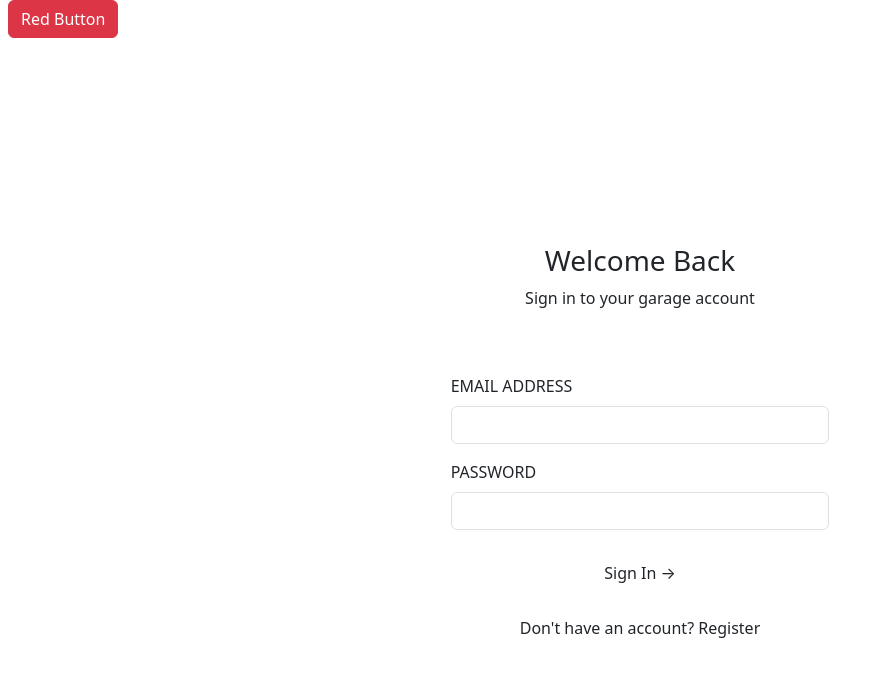
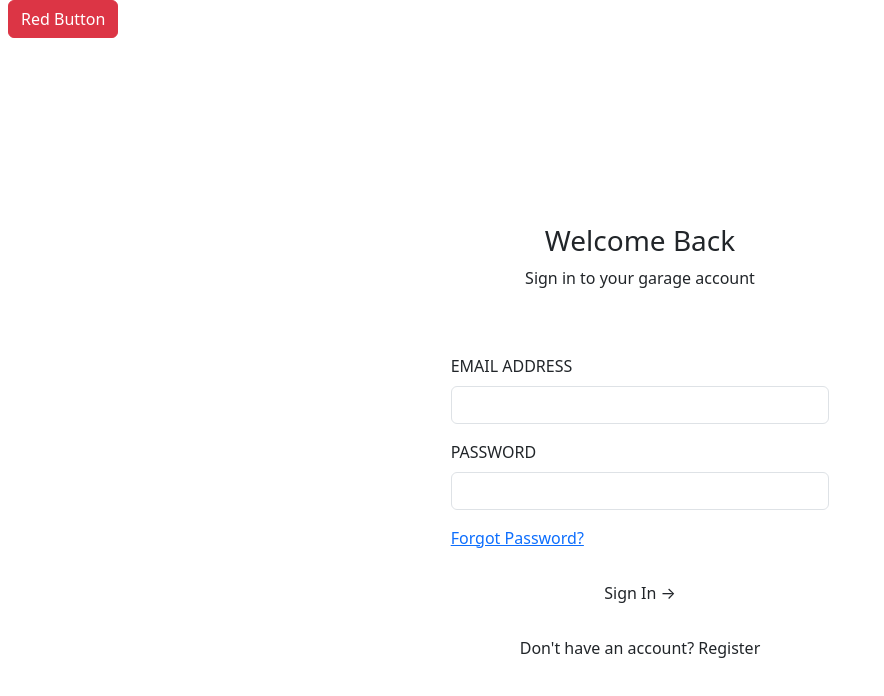
Before and after one commit to JoylineChepngeno/Garage, an Angular app: page /login in a window 1280 px wide. Shown: the top 696 px of the page, without its empty margins (0-884 px from the left). Built offline with nearby package versions, Linux system fonts and the light colour scheme.

Commit message:
feat(auth) implement forgot password routing

```diff
--- a/src/app/features/auth/login/login.html
+++ b/src/app/features/auth/login/login.html
@@ -15,6 +15,7 @@
 
       <label for="password" class="form-label">PASSWORD</label>
       <input type="password" id="password" class="form-control mb-3">
+      <p><a routerLink="/forgotpassword">Forgot Password?</a></p>
 
       <button class="btn login-btn w-100 mt-2">Sign In →</button>
     </div>
@@ -27,3 +28,4 @@
     </div>
 
 </div>
+<router-outlet></router-outlet>
--- a/src/app/features/auth/login/login.ts
+++ b/src/app/features/auth/login/login.ts
@@ -1,8 +1,9 @@
 import { Component } from '@angular/core';
+import { RouterLink, RouterOutlet } from "@angular/router";
 
 @Component({
   selector: 'app-login',
-  imports: [],
+  imports: [RouterLink, RouterOutlet],
   templateUrl: './login.html',
   styleUrl: './login.css',
 })
```
